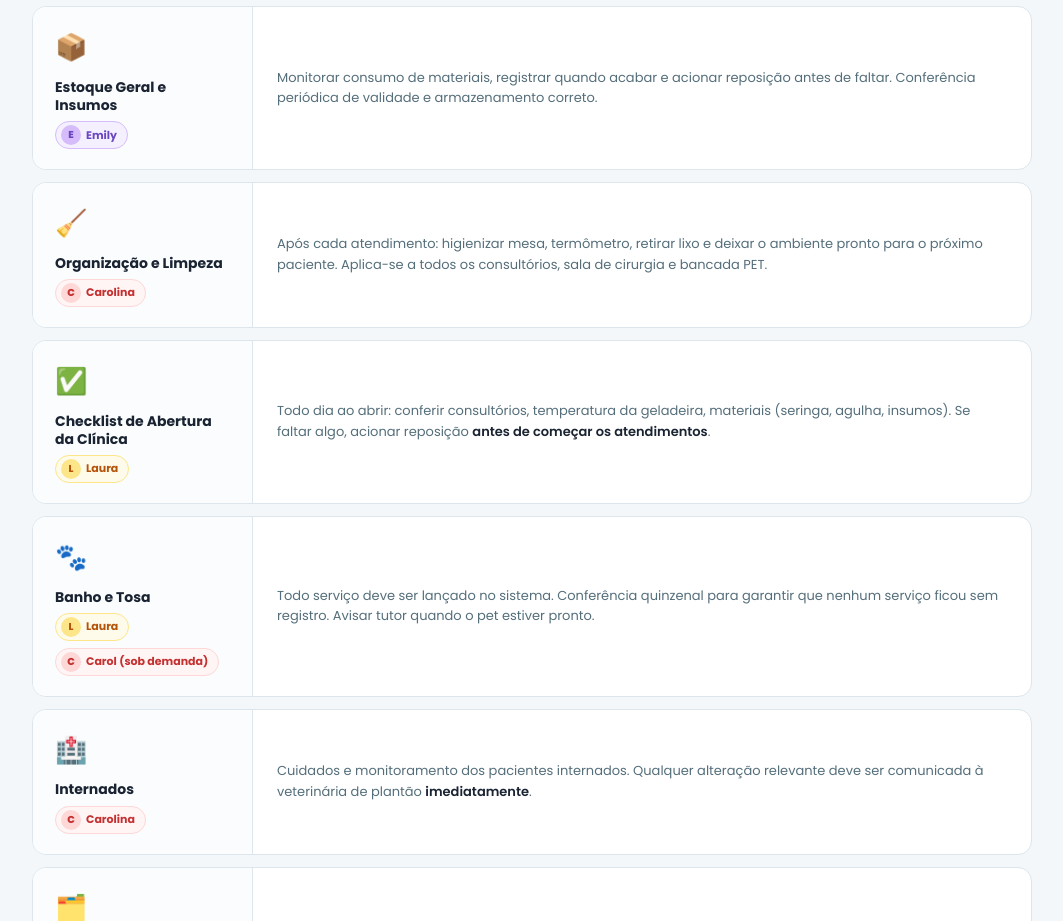
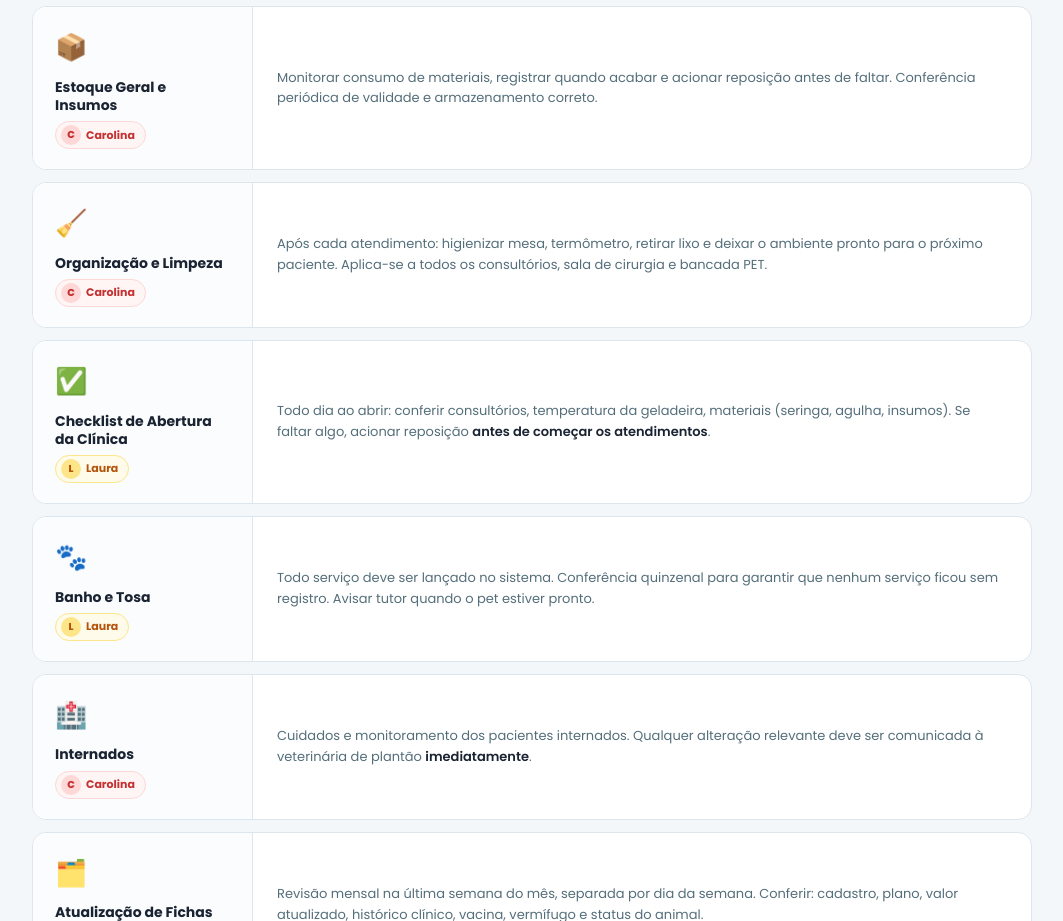
Before and after one commit to eduardosocialmedia2000-lang/bicho-da-praia, a plain HTML site: page index.html in a window 1280 px wide. Shown: the part 1620-2541 px from the top of the page, without its empty margins (108-1171 px from the left). Drawn offline with Linux system fonts and the light colour scheme.

Commit message:
Corrige responsável estoque geral (Carol) e remove Carol do banho e tosa

```diff
--- a/index.html
+++ b/index.html
@@ -639,7 +639,7 @@
       <div class="funcao-left">
         <div class="funcao-icon">📦</div>
         <div class="funcao-nome">Estoque Geral e Insumos</div>
-        <span class="pessoa-chip chip-emily"><span class="ini">E</span>Emily</span>
+        <span class="pessoa-chip chip-carolina"><span class="ini">C</span>Carolina</span>
       </div>
       <div class="funcao-right">
         <div class="funcao-desc">
@@ -679,7 +679,6 @@
         <div class="funcao-icon">🐾</div>
         <div class="funcao-nome">Banho e Tosa</div>
         <span class="pessoa-chip chip-laura"><span class="ini">L</span>Laura</span>
-        <span class="pessoa-chip chip-carolina"><span class="ini">C</span>Carol (sob demanda)</span>
       </div>
       <div class="funcao-right">
         <div class="funcao-desc">
```
